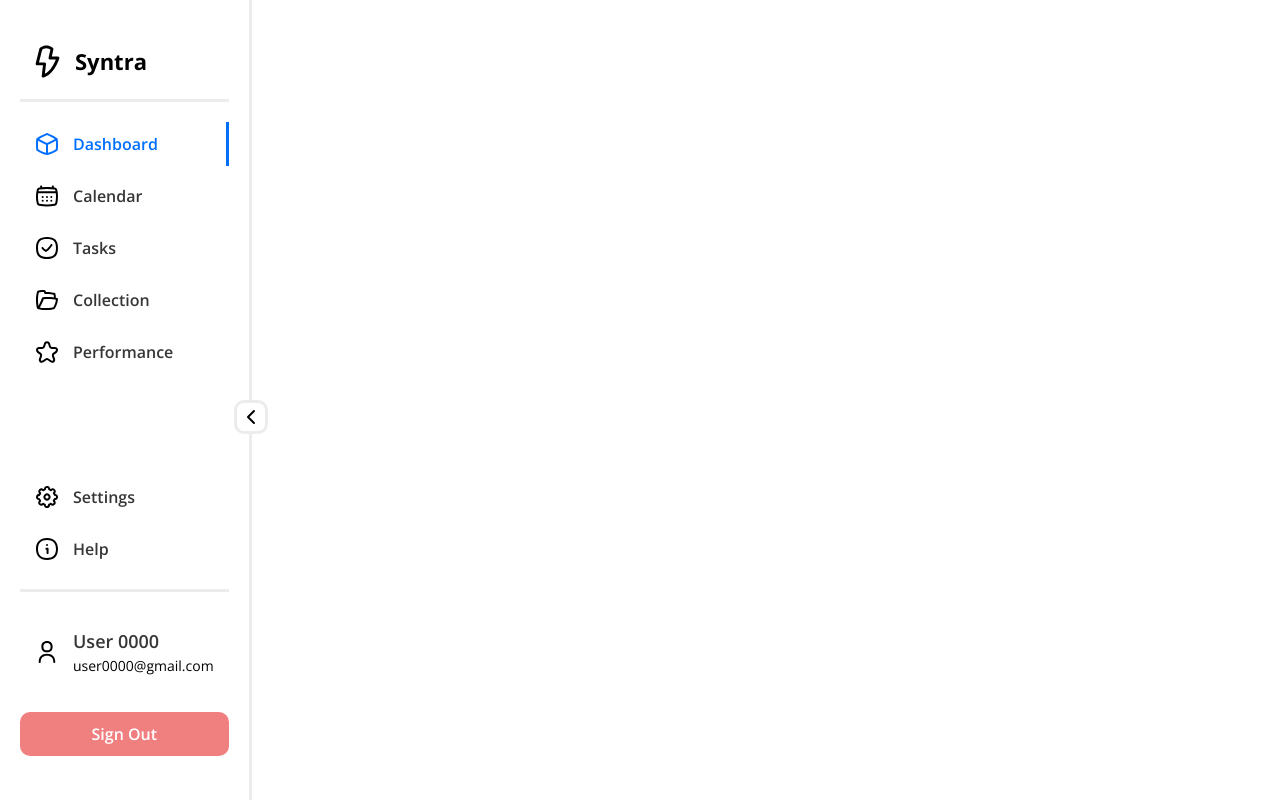
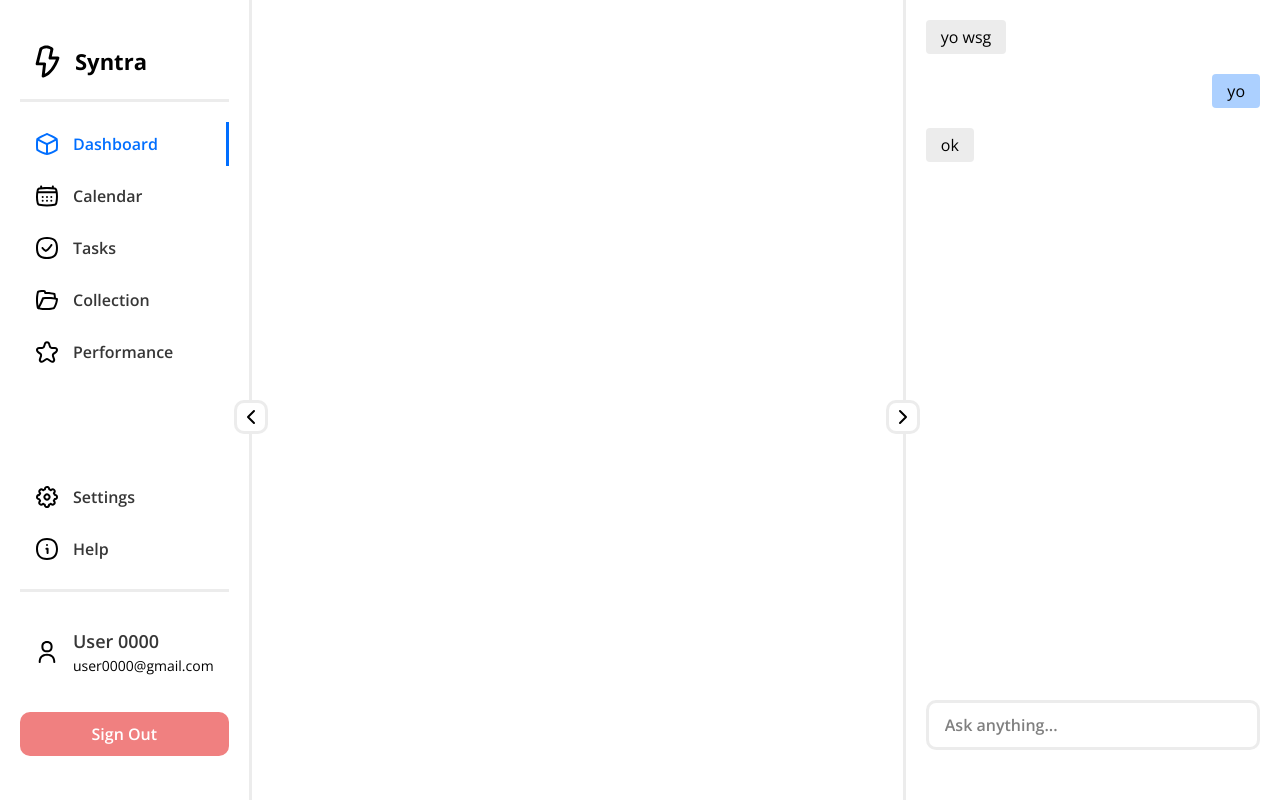
Before and after one commit to dark-sorceror/Syntra, a Next.js app in the folder web/src/: page / in a window 1280 px wide. Built offline with nearby package versions, Linux system fonts and the light colour scheme.

Commit message:
Add AI Agent Chat Function

```diff
--- a/web/src/app/layout.tsx
+++ b/web/src/app/layout.tsx
@@ -1,4 +1,5 @@
 import Sidebar from "@/components/Sidebar/Sidebar";
+import AIAgent from "@/components/AI Agent";
 
 import "../styles/globals.css";
 
@@ -8,6 +9,7 @@ export default function Test({ children }: { children: React.ReactNode }) {
             <body>
                 <Sidebar />
                 <div className="wrapper">{children}</div>
+                <AIAgent />
             </body>
         </html>
     );
--- /dev/null
+++ b/web/src/components/AI Agent/index.css
@@ -0,0 +1,59 @@
+@import url("../../styles/globals");
+
+.ai-agent-wrapper .expand {
+    position: absolute;
+    top: calc(100vh / 2);
+    left: -20px;
+    width: min-content;
+    transform: rotate(180deg);
+}
+
+.ai-agent-wrapper {
+    width: 700px;
+    height: 100%;
+    padding: 20px;
+    display: flex;
+    position: relative;
+    flex-direction: column;
+    border-left: 3px solid rgba(226, 226, 226, 0.644);
+    transition: all 0.2s ease-in-out;
+}
+
+.out .chat,
+.out .chat-box,
+.out .m {
+    display: none;
+}
+
+.out.ai-agent-wrapper {
+    width: 0;
+}
+
+.chat {
+    flex-grow: 1;
+}
+
+.m {
+    padding: 5px 15px;
+    border-radius: 4px;
+    background-color: rgba(226, 226, 226, 0.644);
+    margin-bottom: 20px;
+    width: fit-content;
+}
+
+.user {
+    justify-self: end;
+    background-color: rgba(95, 164, 255, 0.514);
+}
+
+.chat-box {
+    height: 50px;
+    margin-bottom: 30px;
+    width: 100%;
+    border-radius: 10px;
+    border: 3px solid rgba(226, 226, 226, 0.644);
+    padding-left: 16px;
+    &::placeholder {
+        font-weight: 600;
+    }
+}
--- /dev/null
+++ b/web/src/components/AI Agent/index.tsx
@@ -0,0 +1,103 @@
+"use client";
+
+import { ChangeEvent, useState, KeyboardEvent } from "react";
+
+import "./index.css";
+
+type Message = {
+    text: string;
+    sender: "user" | "agent";
+};
+
+export default function AIAgent() {
+    const [isSidebarExpanded, setIsSidebarExpanded] = useState(false);
+
+    const [messages, setMessages] = useState<Message[]>([
+        {
+            text: "yo wsg",
+            sender: "agent",
+        },
+        {
+            text: "yo",
+            sender: "user",
+        },
+        {
+            text: "ok",
+            sender: "agent",
+        },
+    ]);
+
+    const [input, setInput] = useState("");
+
+    const handleSidebarState = async () => {
+        setIsSidebarExpanded((prev) => !prev);
+    };
+
+    const handleInputChange = (event: ChangeEvent<HTMLInputElement>) => {
+        setInput(event.target.value);
+    };
+
+    const handleKeyDown = (event: KeyboardEvent<HTMLInputElement>) => {
+        if (event.key === "Enter") {
+            handleSendMessage();
+        }
+    };
+
+    const handleSendMessage = () => {
+        if (input.trim() === "") return;
+
+        const newMessage: Message = {
+            text: input,
+            sender: "user",
+        };
+
+        setMessages((prevMessages) => [...prevMessages, newMessage]);
+
+        setTimeout(() => {
+            setMessages((prevMessages) => [
+                ...prevMessages,
+                {
+                    text: `AI response to ${input}`,
+                    sender: "agent",
+                },
+            ]);
+        }, 500);
+
+        setInput("");
+    };
+
+    return (
+        <div className={`ai-agent-wrapper ${isSidebarExpanded ? "out" : "in"}`}>
+            <button className="expand" onClick={handleSidebarState}>
+                <svg
+                    xmlns="http://www.w3.org/2000/svg"
+                    width="24"
+                    height="24"
+                    viewBox="0 0 24 24"
+                    fill="none"
+                    stroke="currentColor"
+                    strokeWidth="2"
+                    strokeLinecap="round"
+                    strokeLinejoin="round"
+                >
+                    <path d="m9 18 6-6-6-6" />
+                </svg>
+            </button>
+            <div className="chat">
+                {messages.map((message, index) => (
+                    <div key={index} className={`m ${message.sender}`}>
+                        {message.text}
+                    </div>
+                ))}
+            </div>
+            <input
+                type="text"
+                className="chat-box"
+                placeholder="Ask anything..."
+                value={input}
+                onChange={handleInputChange}
+                onKeyDown={handleKeyDown}
+            />
+        </div>
+    );
+}
```
